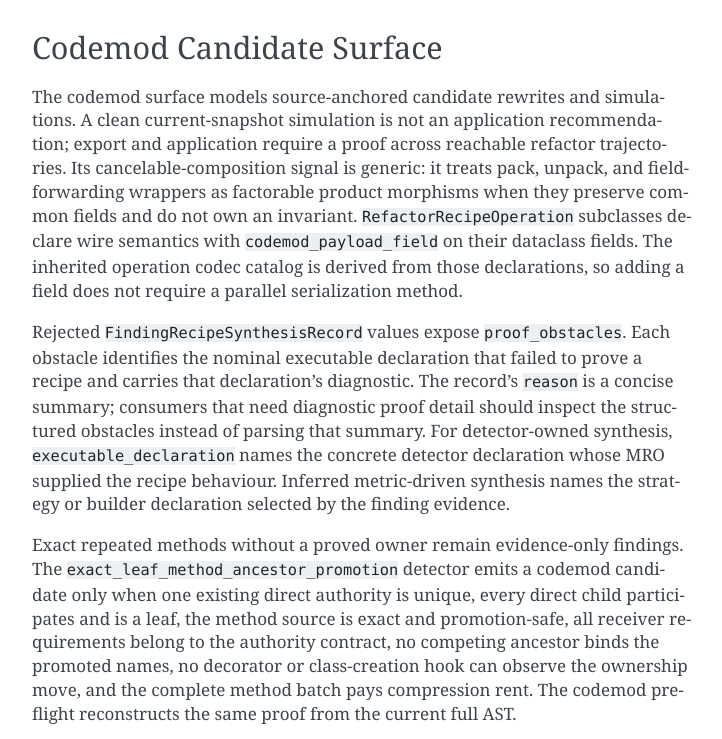
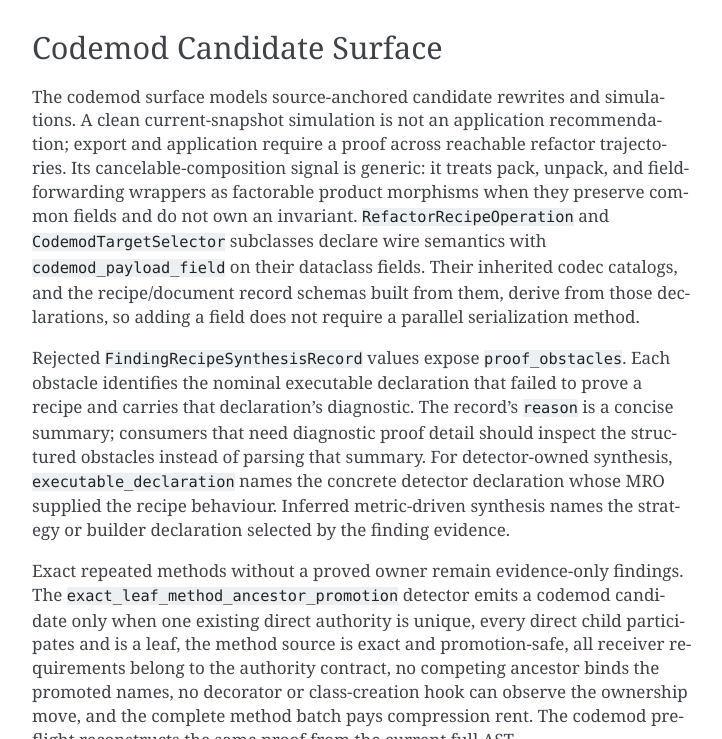
Before and after one commit to OpenHCSDev/NominalRefactorAdvisor, a Sphinx documentation site: the page built from docs/source/api/public_api.rst, in a window 1280 px wide and 900 px high, scrolled down 645 px, cut to the strip 56-795 px from the top of the window. Shown: the whole strip, without its empty margins (388-1110 px from the left). Built offline with Sphinx 7.4.7, drawn with Linux system fonts in a browser that asks for light colours.

Commit message:
Derive selector and plan payload schemas

```diff
--- a/docs/source/api/public_api.rst
+++ b/docs/source/api/public_api.rst
@@ -34,10 +34,11 @@ export and application require a proof across reachable refactor trajectories.
 Its cancelable-composition signal is generic: it treats pack, unpack, and
 field-forwarding wrappers as factorable product morphisms when they preserve
 common fields and do not own an invariant.
-``RefactorRecipeOperation`` subclasses declare wire semantics with
-``codemod_payload_field`` on their dataclass fields.  The inherited operation
-codec catalog is derived from those declarations, so adding a field does not
-require a parallel serialization method.
+``RefactorRecipeOperation`` and ``CodemodTargetSelector`` subclasses declare
+wire semantics with ``codemod_payload_field`` on their dataclass fields.  Their
+inherited codec catalogs, and the recipe/document record schemas built from
+them, derive from those declarations, so adding a field does not require a
+parallel serialization method.
 
 Rejected ``FindingRecipeSynthesisRecord`` values expose ``proof_obstacles``.
 Each obstacle identifies the nominal executable declaration that failed to
--- a/docs/source/development/nominal_refactor_advisor.rst
+++ b/docs/source/development/nominal_refactor_advisor.rst
@@ -44,9 +44,9 @@ The advisor currently enforces these repository-level choices:
 - detector bases centralize orchestration so concrete detectors keep only matching logic
 - executable detector leaves inherit recipe synthesis through their MRO rather
   than repeating detector identities in a second registry
-- codemod operation fields own their wire codecs; inherited payload catalogs
-  derive from those dataclass declarations instead of being recomposed by each
-  operation class
+- codemod operation and selector fields own their wire codecs; inherited
+  payload catalogs and plan-record schemas derive from those dataclass
+  declarations instead of being recomposed by each consumer class
 - findings and plans use authoritative dataclasses rather than loose dict bags
 - class-time registration is normalized through ``metaclass-registry`` rather than local manual rosters
 - docs prefer generated catalogs and code-validated object references over hand-maintained inventories
```
Also changed, not shown: 3 other files.
